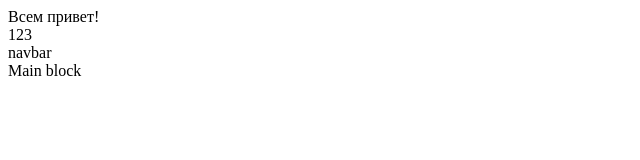
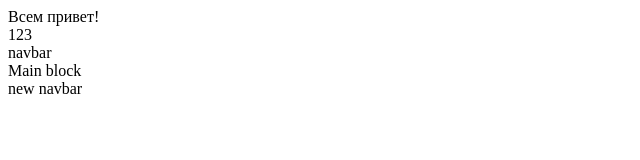
Before and after one commit to TyamackovM/gitpractice, a plain HTML site: page index.html in a window 1280 px wide. Shown: the full height of the page, 0-640 px from the left. Drawn offline with Linux system fonts and the light colour scheme.

Commit message:
new navbar added

```diff
--- a/index.html
+++ b/index.html
@@ -10,5 +10,6 @@
   <div>123</div>
   <div>navbar</div>
   <div>Main block</div>
+  <div>new navbar</div>
 </body>
 </html>
```
